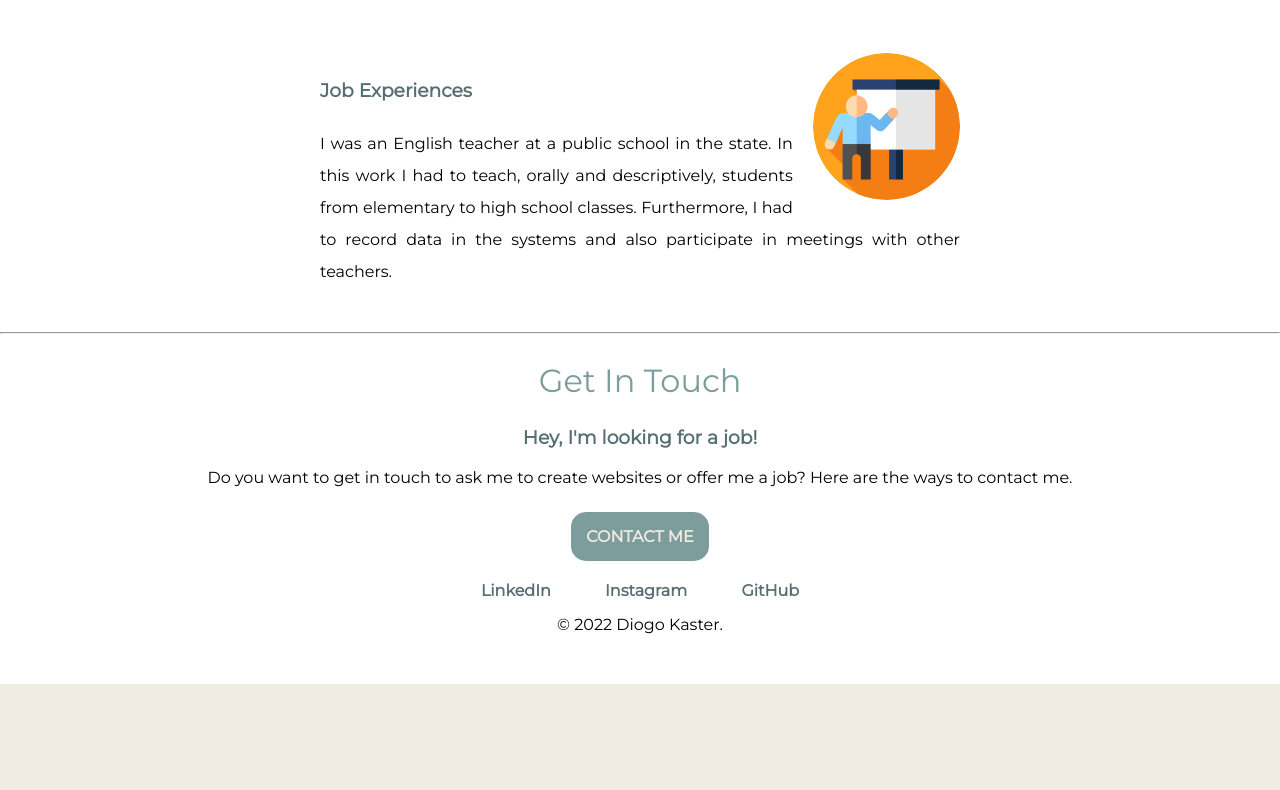
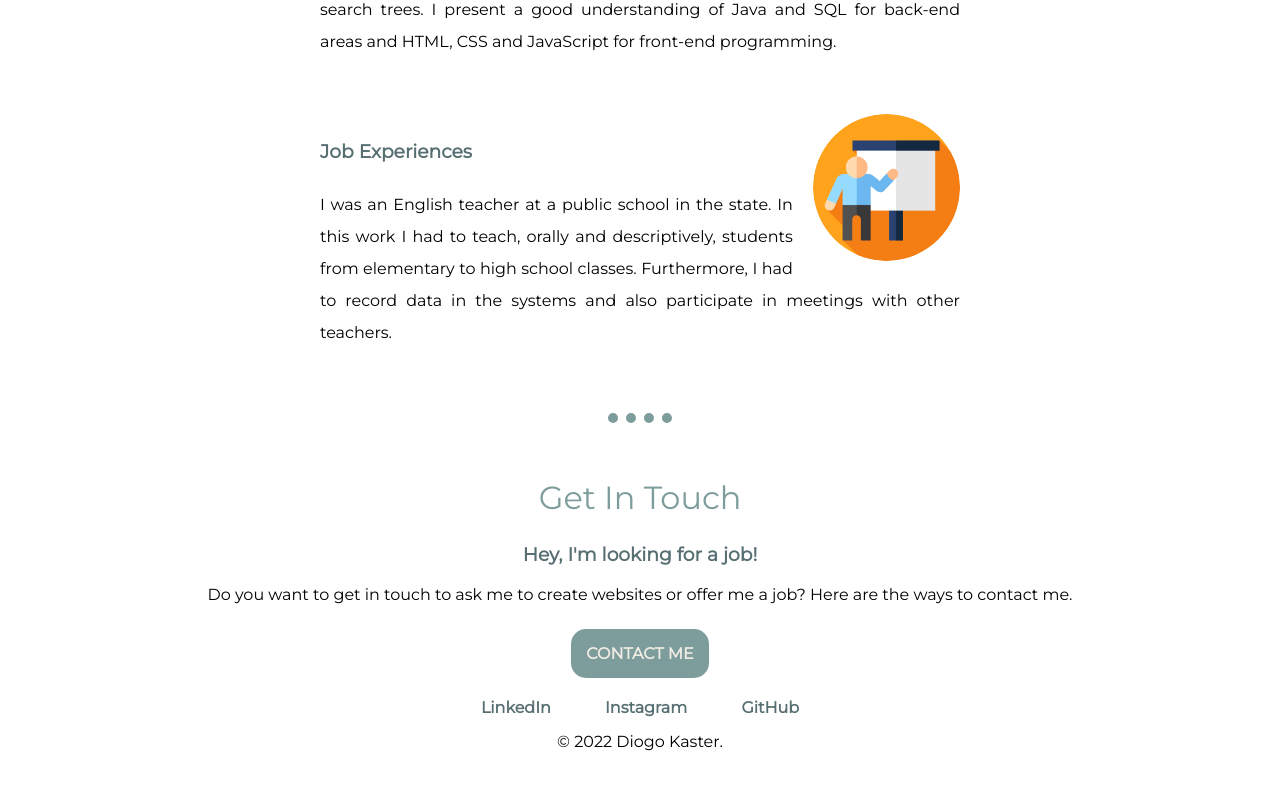
Before and after one commit to DiogoKaster/Kaster-Website, a website: page index.html in a window 1280 px wide. Shown: the part 1773-2563 px from the top of the page. Before the commit the page ends 2457 px from the top, so only its background shows below. Drawn offline with Linux system fonts and the light colour scheme.

Commit message:
feat: change hr style, padding and background color

```diff
--- a/CSS/styles.css
+++ b/CSS/styles.css
@@ -25,6 +25,13 @@ h2 {
 h3 {
     color: var(--color-secondary);
     font-weight: bold;
+}
+
+hr {
+    border: none;
+    border-top: dotted 10px;
+    width: 5%;
+    color: var(--color-primary)
 }
 
 body {
@@ -61,6 +68,11 @@ body {
     row-gap: 15px;
 }
 
+.skills {
+    padding-top: 20px;
+    padding-bottom: 20px;
+}
+
 .skill-row {
     display: inline-block;
     width: 50%;
@@ -71,7 +83,7 @@ body {
 
 .contact-me{
     padding: 35px;
-    padding-top: 0;
+    padding-top: 20px;
 }
 
 a{
@@ -105,7 +117,7 @@ a{
 
 .profile p{
     width: 50%;
-    margin: 0 auto 25px auto;
+    margin: 0 auto 50px auto;
 }
 
 .computer-img{
```
